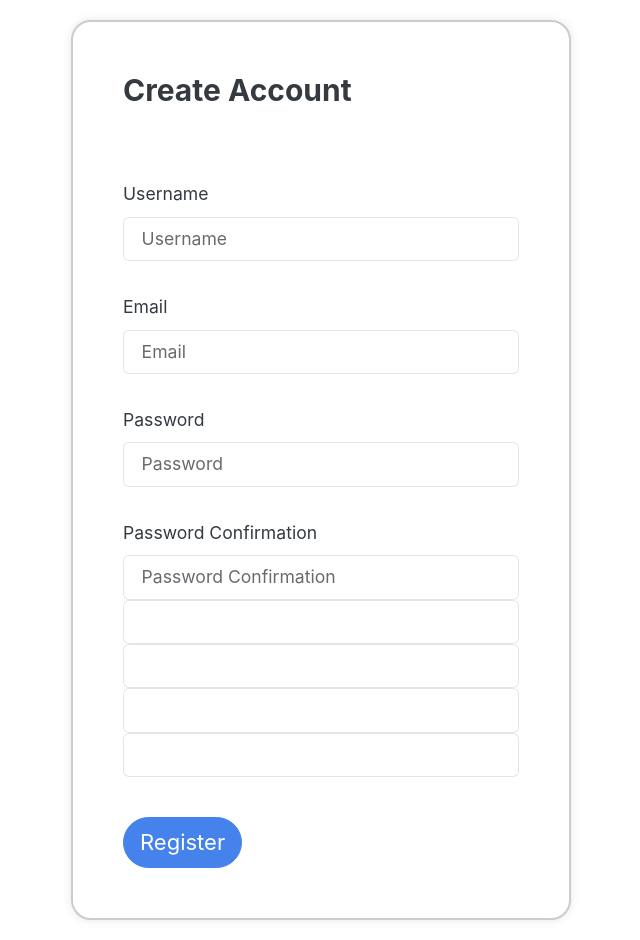
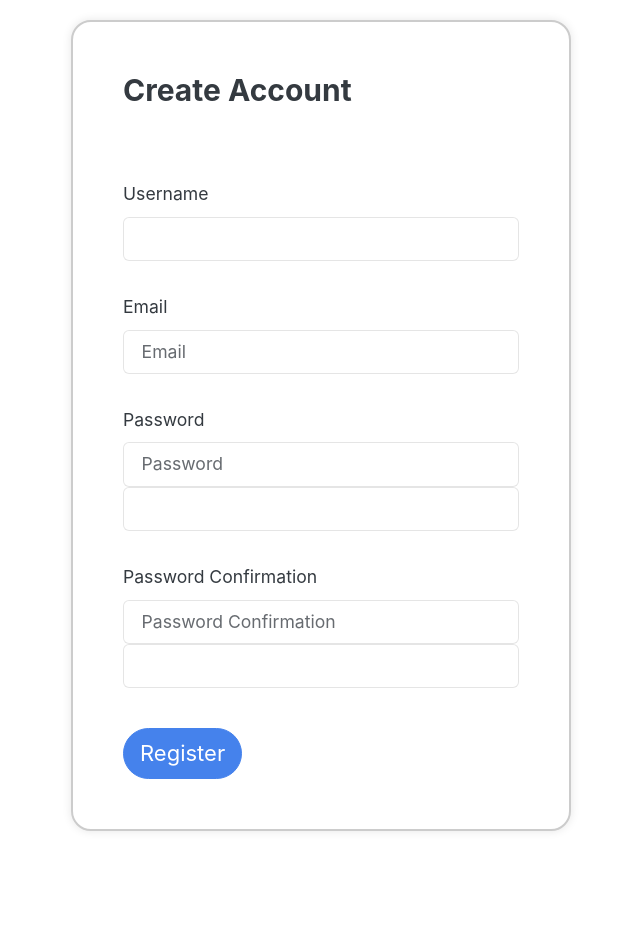
Before and after one commit to MoHoss007/knowledge-box, a Flask app: page /auth/register in a window 1280 px wide. Shown: the part 58-998 px from the top of the page, without its empty margins (319-959 px from the left). After the commit the page ends 889 px from the top, so only its background shows below. Run offline with Flask 3, Linux system fonts and the light colour scheme; some libraries are stand-ins or nearby versions.

Commit message:
Updated requirements.txt

```diff
--- a/blog/auth/templates/register.html
+++ b/blog/auth/templates/register.html
@@ -12,33 +12,36 @@
 
     <div class="form-group">
       <label class="col-form-label mt-4" for="register-input-username">{{ form.username.label() }}</label>
-      <input type="text" class="form-control" placeholder="Username" id="register-input-username">
+<!--      <input type="text" class="form-control" placeholder="Username" id="register-input-username">-->
+      {{ form.username(class="form-control") }}
     </div>
 
     <div class="form-group">
       <label class="col-form-label mt-4" for="register-input-email">{{ form.email.label() }}</label>
-      <input type="text" class="form-control" placeholder="Email" id="register-input-email">
+      {{ form.email(type="text", class="form-control", placeholder="Email", id="register-input-email") }}
     </div>
 
     <div class="form-group">
       <label class="col-form-label mt-4" for="register-input-password">{{ form.password.label() }}</label>
       <input type="text" class="form-control" placeholder="Password" id="register-input-password">
+      {{ form.password(class="form-control") }}
     </div>
 
     <div class="form-group">
       <label class="col-form-label mt-4" for="register-input-password-confirmation">{{ form.password_confirmation.label() }}</label>
       <input type="text" class="form-control" placeholder="Password Confirmation" id="register-input-password-confirmation">
+      {{ form.password_confirmation(class="form-control") }}
     </div>
 
-    {{ form.username(class="form-control") }}
 
 
-    {{ form.email(class="form-control") }}
 
 
-    {{ form.password(class="form-control") }}
 
-    {{ form.password_confirmation(class="form-control") }}
+
+
+
+
 
 <!--    <div class="form-floating mb-3">-->
 <!--      <input type="email" class="form-control" id="register-input-username" placeholder="Username" name="username">-->
```
Also changed, not shown: requirements.txt (+9 -0 lines).
